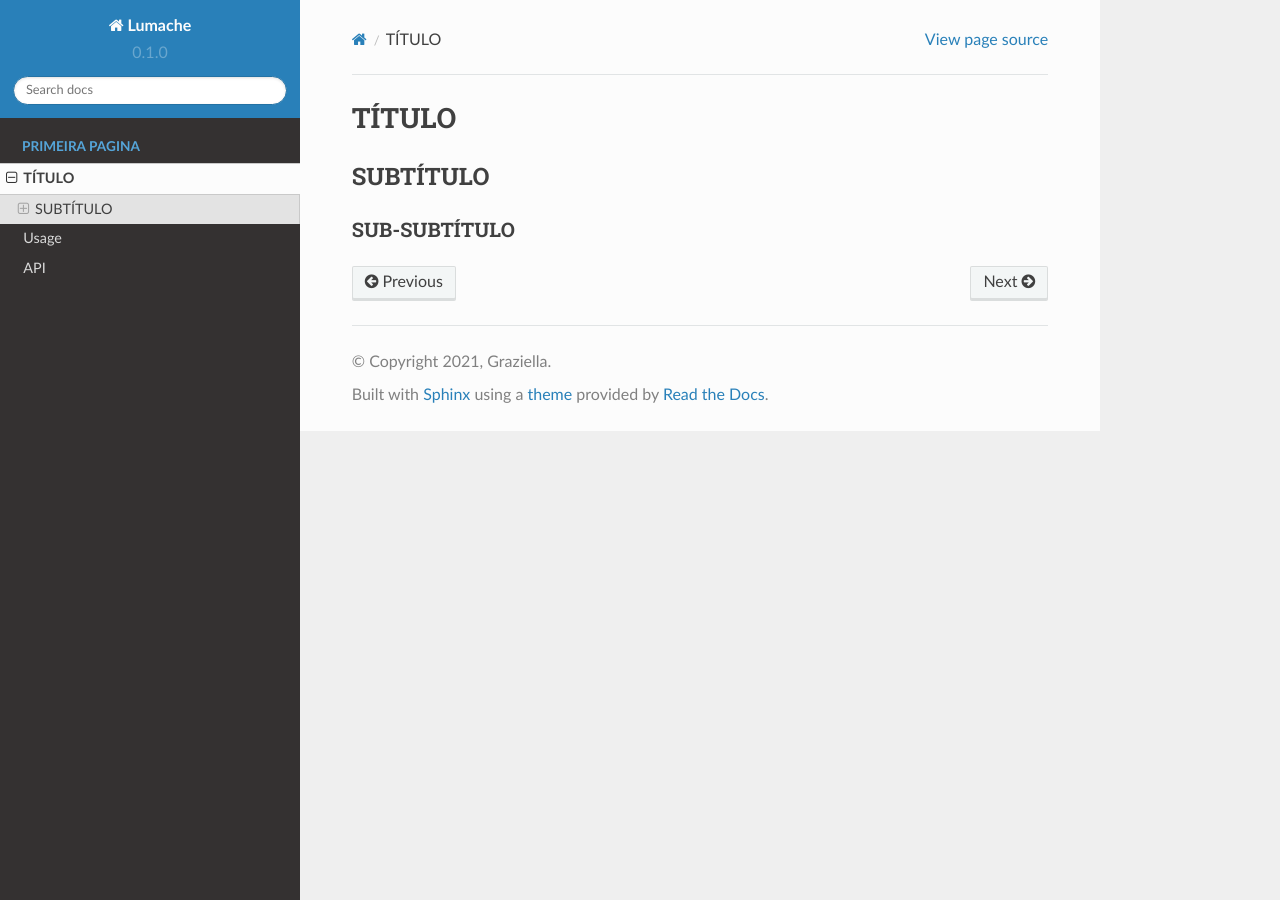
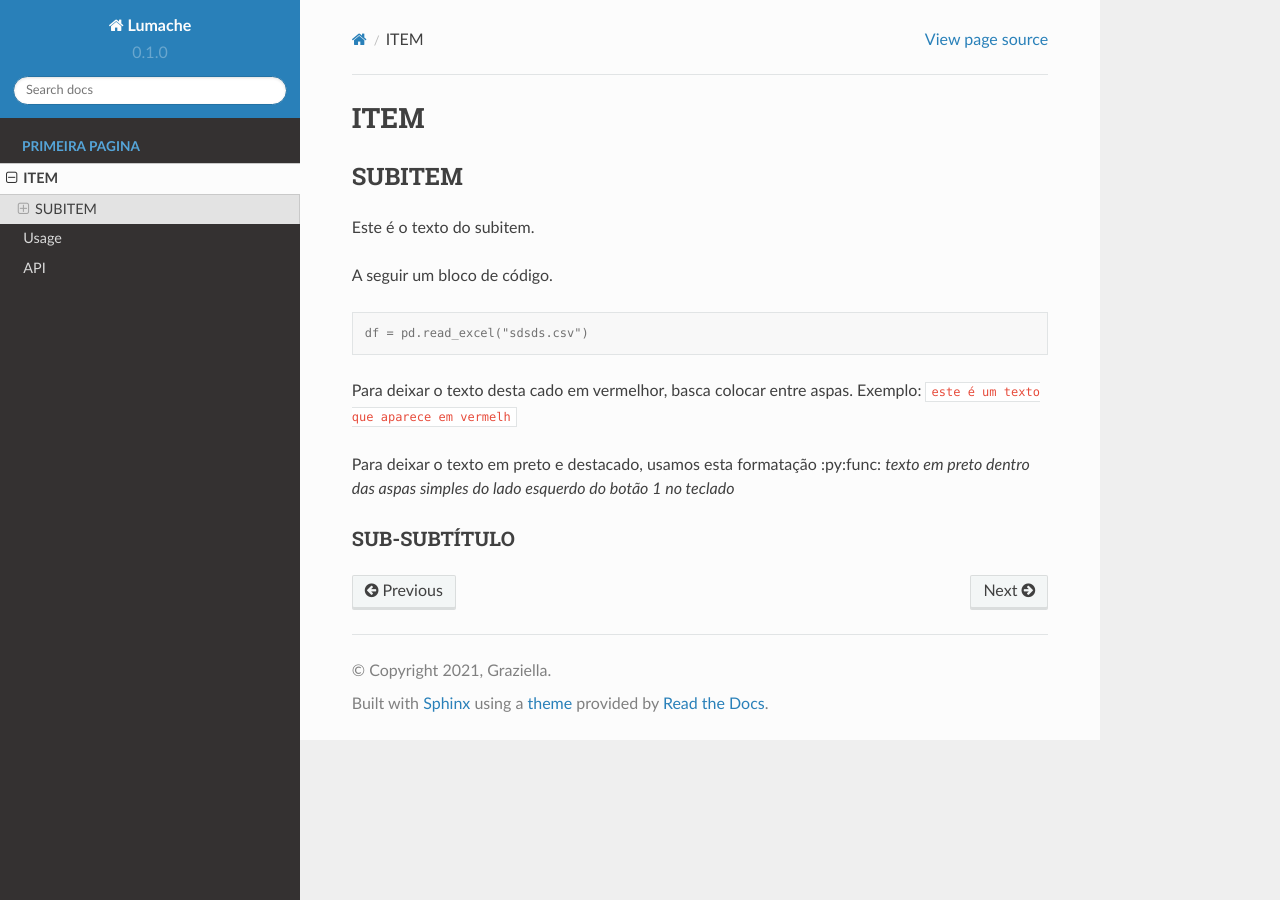
Before and after one commit to conteudo-orbeai/RTD-LIVRO, a Sphinx documentation site: the page built from docs/source/primeira_pagina.rst, in a window 1280 px wide. Built offline with Sphinx 7.4.7 and the Read the Docs theme 2.0.0, drawn with Linux system fonts in a browser that asks for light colours.

Commit message:
Update primeira_pagina.rst

```diff
--- a/docs/source/primeira_pagina.rst
+++ b/docs/source/primeira_pagina.rst
@@ -1,8 +1,22 @@
-TÍTULO
+ITEM
 =====
 
-SUBTÍTULO
-*****
+SUBITEM
+-------
+
+Este é o texto do subitem.
+
+A seguir um bloco de código.
+
+.. code-block:: console
+
+  df = pd.read_excel("sdsds.csv")
+
+Para deixar o texto desta cado em vermelhor, basca colocar entre aspas. Exemplo:
+``este é um texto que aparece em vermelh``
+
+Para deixar o texto em preto e destacado, usamos esta formatação
+:py:func: `texto em preto dentro das aspas simples do lado esquerdo do botão 1 no teclado`
 
 SUB-SUBTÍTULO
 ........
```
